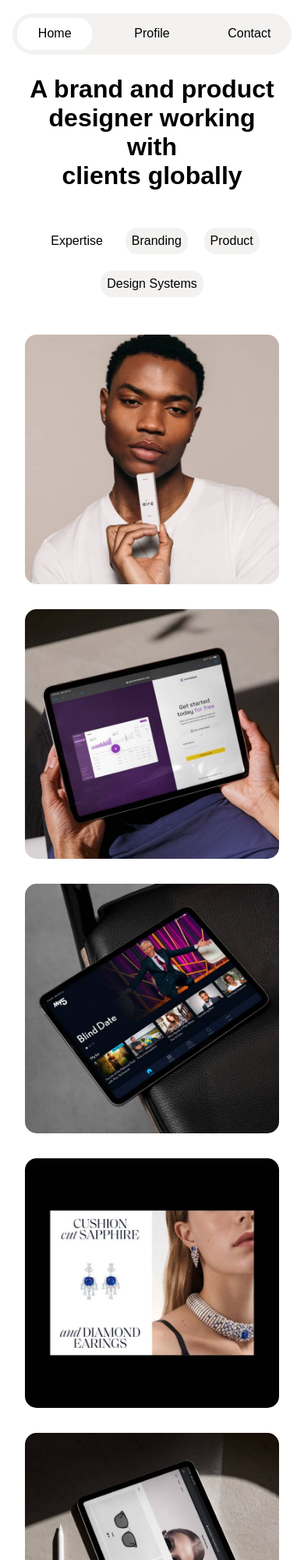
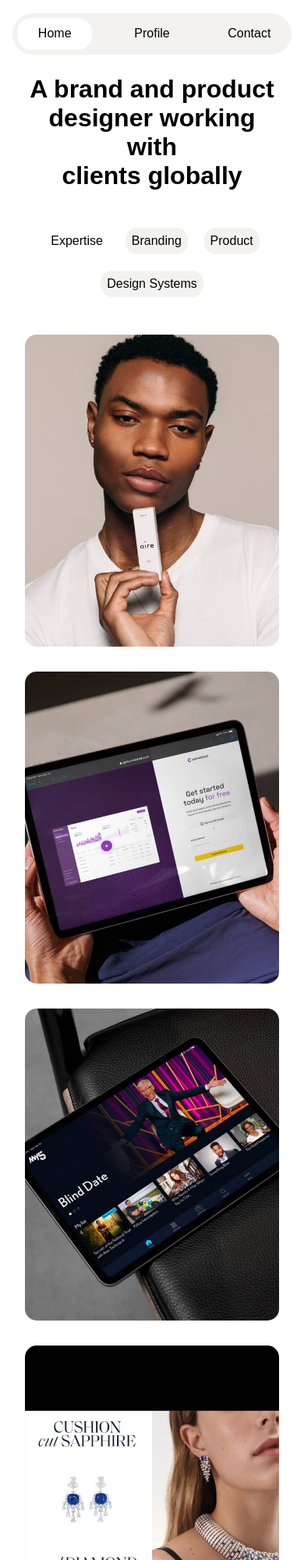
Before and after one commit to JiggytheDev/oh-studio, a plain HTML site: page index.html in a window 390 px wide. Shown: the top 2000 px of the page at 78% size. Drawn offline with Linux system fonts and the light colour scheme.

Commit message:
Update style.css

```diff
--- a/style.css
+++ b/style.css
@@ -211,27 +211,27 @@ footer .footer-nav .socials {
     }
 
     .brand-flex .image-one{
-        height: 20rem;
+        height: 25rem;
     }
 
     .brand-flex .image {
-        height: 20rem;
+        height: 25rem;
     }
 
     .brand-flex .image-three {
-        height: 20rem;
+        height: 25rem;
     }
 
     .brand-flex .image-four {
-        height: 20rem;
+        height: 25rem;
     }
 
     .brand-flex .image-five {
-        height: 20rem;
+        height: 25rem;
     }
 
     .brand-flex .image-six {
-        height: 20rem;
+        height: 25rem;
     }
 }
 
```
